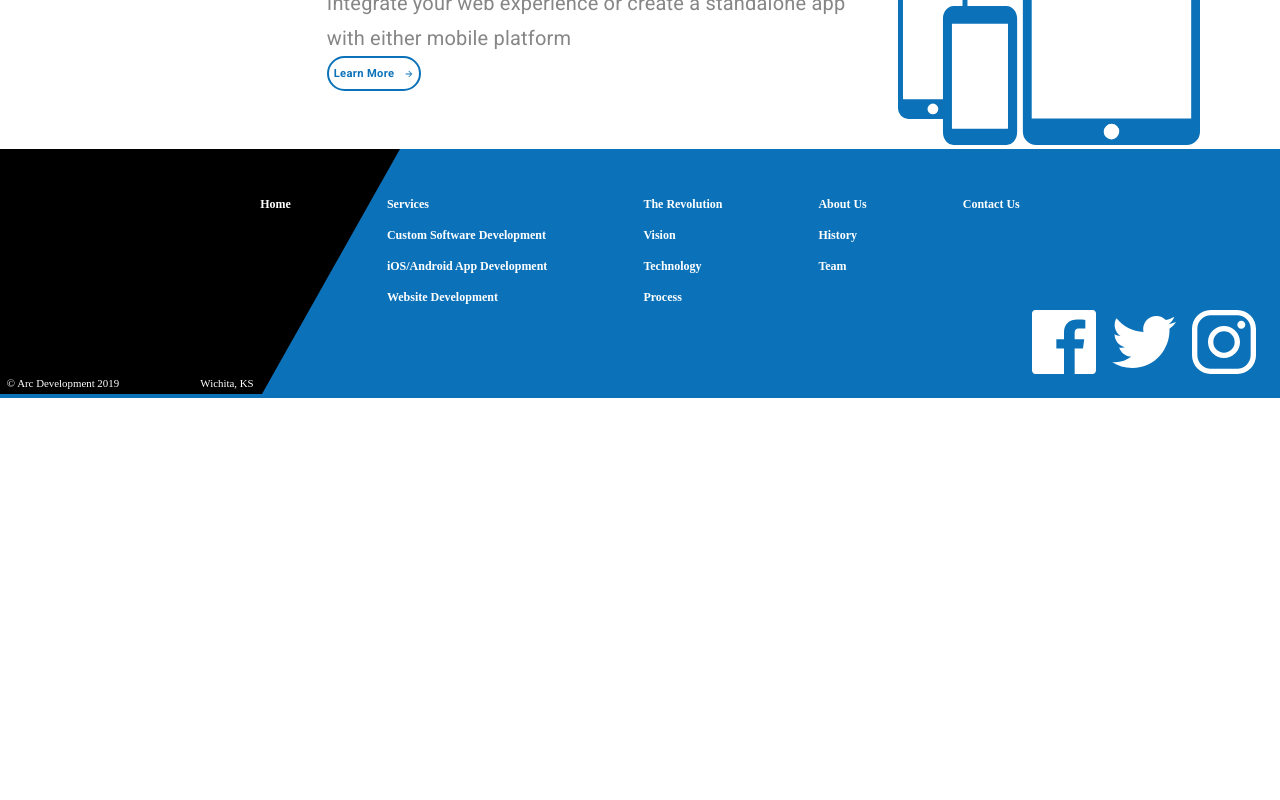
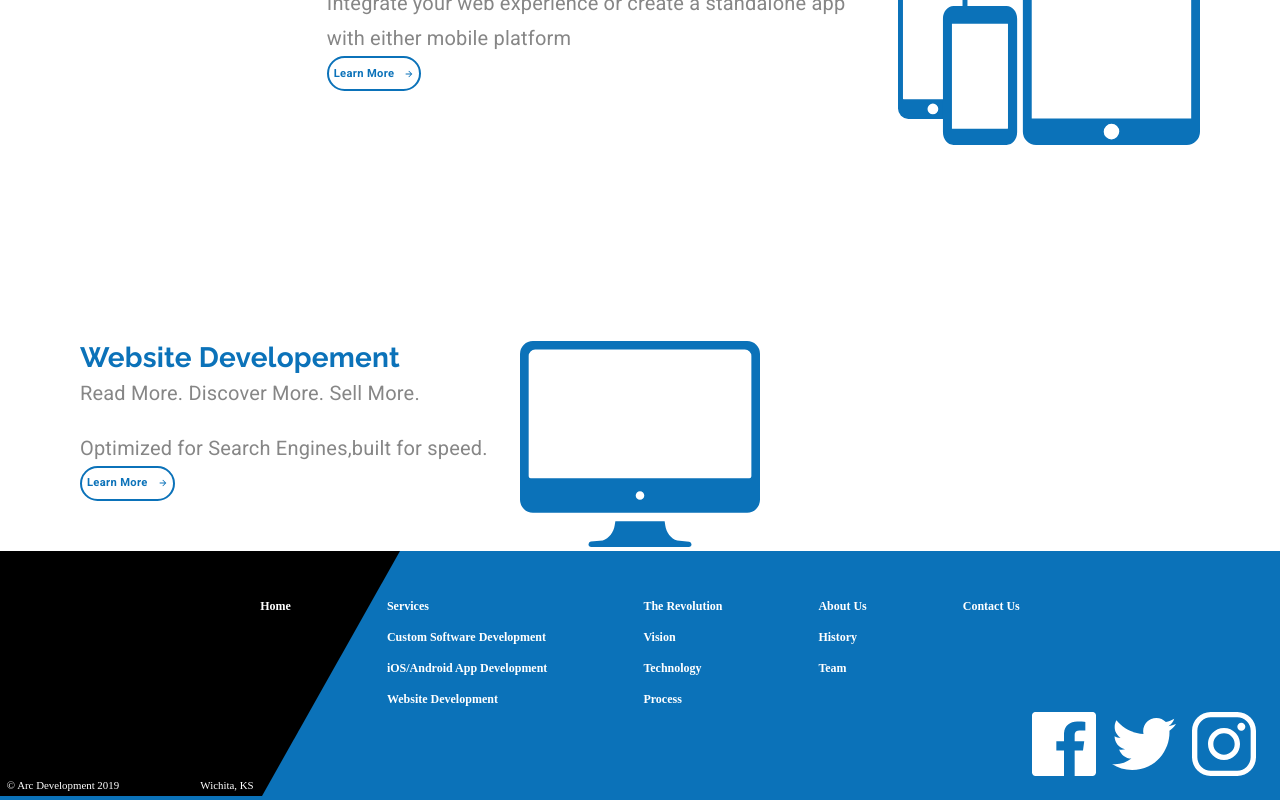
Before and after one commit to TejsinghDhaosriya/Tej-MyCompanyWebsite, a React (Create React App) app: page / in a window 1280 px wide. Shown: the part 1301-2101 px from the top of the page. Before the commit the page ends 1699 px from the top, so only its background shows below. Built offline with nearby package versions, Linux system fonts and the light colour scheme.

Commit message:
Websites Development

```diff
--- a/src/components/LandingPage.js
+++ b/src/components/LandingPage.js
@@ -10,6 +10,7 @@ import ButtonArrow from "./ui/ButtonArrow";
 import animationData from "../animations/landinganimation/data";
 import customSoftwareIcon from "../assets/Custom Software Icon.svg";
 import mobileAppsIcon from "../assets/mobileIcon.svg";
+import websitesIcon from "../assets/websiteIcon.svg";
 
 const useStyles = makeStyles((theme) => ({
   animation: {
@@ -219,6 +220,48 @@ export default function LandingPage() {
           </Grid>
         </Grid>
       </Grid>
+      <Grid item>
+        {/* Websites   Block */}
+        <Grid
+          container
+          direction="row"
+          className={classes.serviceContainer}
+          justify={matchesSM ? "center" : undefined}
+        >
+          <Grid
+            item
+            style={{
+              marginLeft: matchesSM ? 0 : "5em",
+              textAlign: matchesSM ? "center" : undefined,
+            }}
+          >
+            <Typography variant="h4">Website Developement</Typography>
+            <Typography variant="subtitle1" className={classes.subtitle}>
+              Read More. Discover More. Sell More.
+            </Typography>
+            <Typography variant="subtitle1">
+            Optimized for Search Engines,built for speed.
+            </Typography>
+            <Button variant="outlined" className={classes.learnButton}>
+              <span style={{ marginRight: 10 }}>Learn More</span>
+              <ButtonArrow
+                width={10}
+                height={10}
+                fill={theme.palette.common.blue}
+              />
+            </Button>
+          </Grid>
+          <Grid item>
+            <img
+              alt="website icon"
+              className={classes.icon}
+              src={websitesIcon}
+            />
+          </Grid>
+        </Grid>
+      </Grid>
+
+
     </Grid>
   );
 }
```
Also changed, not shown: 1 other file (tests, documents, lock files or other folders).
